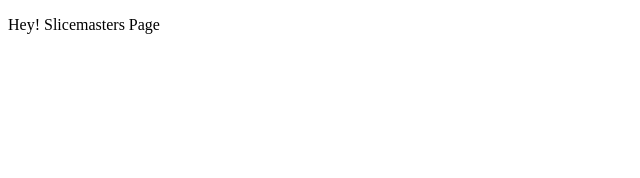
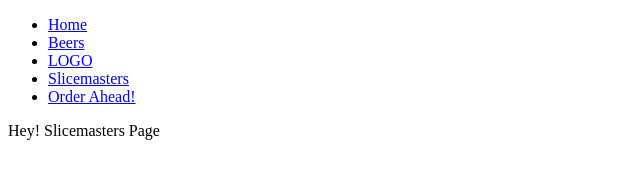
Before and after one commit to hakron/gatsby_tutorial, a Gatsby site in the folder gatsby/: page /slicemasters in a window 1280 px wide. Shown: the whole page, without its empty margins (0-640 px from the left). Built offline with nearby package versions, Linux system fonts and the light colour scheme; Gatsby itself is replaced by a stand-in of ours.

Commit message:
create default nav

```diff
--- /dev/null
+++ b/gatsby/src/components/Nav.js
@@ -0,0 +1,26 @@
+import React from 'react';
+import { Link } from 'gatsby';
+
+export default function Nav() {
+  return (
+    <nav>
+      <ul>
+        <li>
+          <Link to="/">Home</Link>
+        </li>
+        <li>
+          <Link to="/beers">Beers</Link>
+        </li>
+        <li>
+          <Link to="/">LOGO</Link>
+        </li>
+        <li>
+          <Link to="/slicemasters">Slicemasters</Link>
+        </li>
+        <li>
+          <Link to="/order">Order Ahead!</Link>
+        </li>
+      </ul>
+    </nav>
+  );
+}
--- a/gatsby/src/pages/slicemasters.js
+++ b/gatsby/src/pages/slicemasters.js
@@ -1,8 +1,10 @@
 import React from 'react';
+import Nav from '../components/Nav';
 
 export default function SlicemastersPage() {
   return (
     <div>
+      <Nav />
       <p>Hey! Slicemasters Page</p>
     </div>
   );
```
